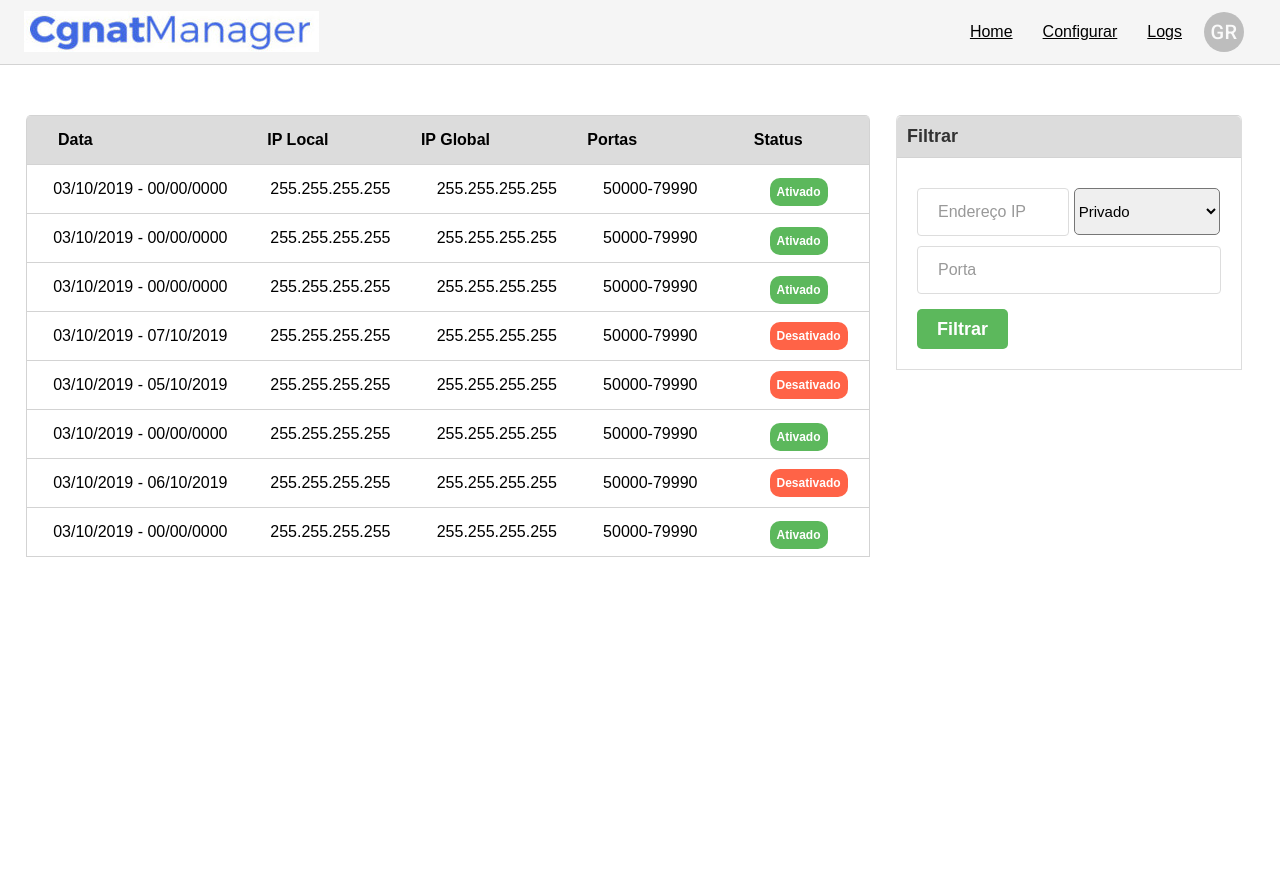
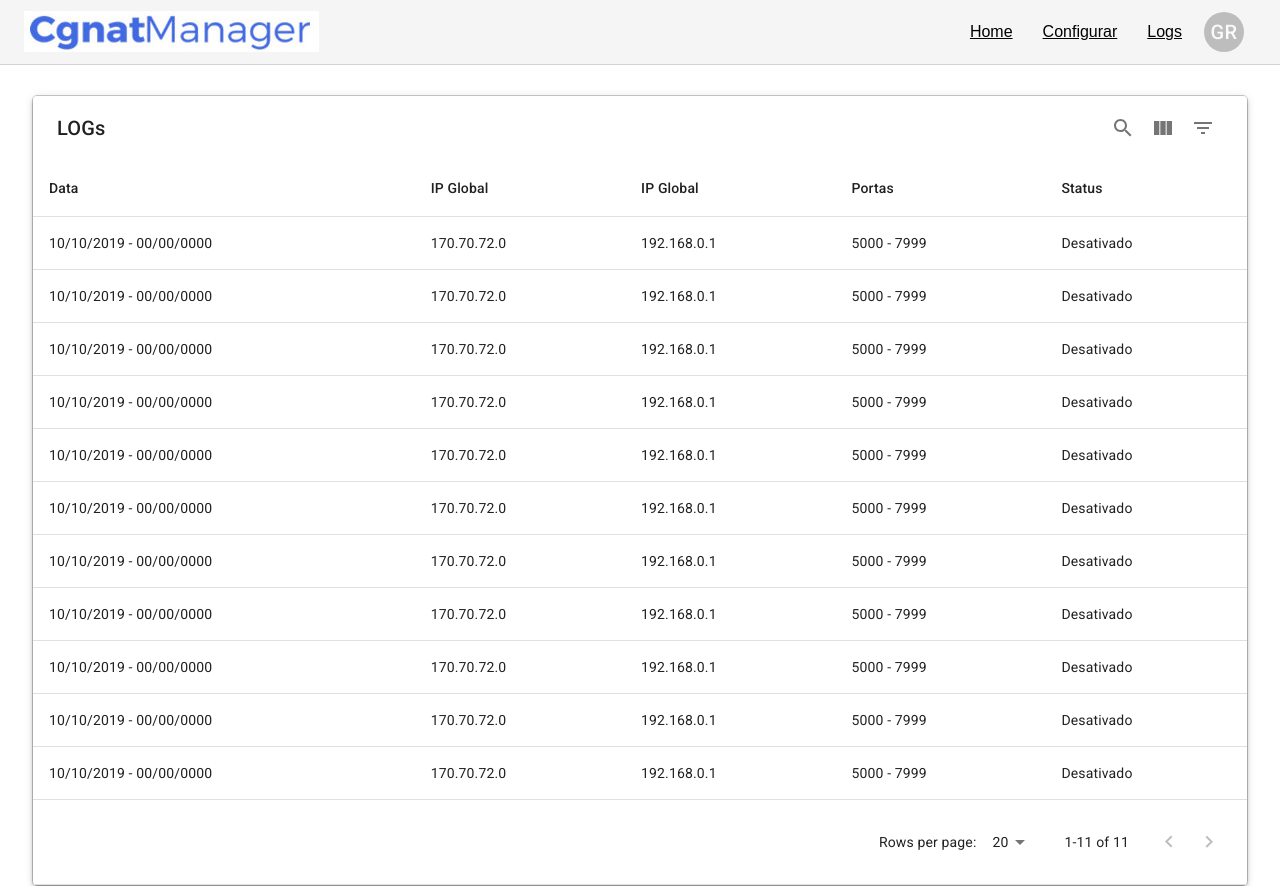
Before and after one commit to gusttavosouza/cgnat-manager, a React (Create React App) app in the folder frontend/: page /logs in a window 1280 px wide. Before the commit the page ends 800 px from the top, so only its background shows below. Built offline with nearby package versions, Linux system fonts and the light colour scheme.

Commit message:
Frontend - ajustado a tela login, adicionado tabela

```diff
--- a/frontend/src/pages/Logs/Log.css
+++ b/frontend/src/pages/Logs/Log.css
@@ -1,195 +1,8 @@
-.container-central .container-datas {
-  width: 66%;
-  border-top: 1px #D3D3D3 solid;
-  margin-left: 2%;
-  border-top-left-radius: 5px;
-  border-top-right-radius: 5px;
+.containerTable {
+  width: 95%;
+  margin-top: 30px;
+  margin-left: 2.5%;
+  border: 1px solid #cccccc;
+  border-radius: 5px;
+  margin-bottom: 30px;
 }
-
-.container-central .container-datas .data{
-  width: 100%;
-
-  padding-top:15px;
-  padding-bottom:15px;
-  padding-right:15px;
-  border-left: 1px #D3D3D3 solid;
-  border-right: 1px #D3D3D3 solid;
-  border-bottom: 1px #D3D3D3 solid;
-
-}
-
-.container-central .container-datas .data strong{
-  font-size: 16px;
-  font-weight: normal;
-  font-family: Arial, Helvetica, sans-serif;
-  margin-left: 20px;
-  margin-right: 20px;
-}
-
-.container-central .container-datas .data-fixa .fixoOne {
-  position: relative;
-  margin-left: 2%;
-  padding-top: 10px;
-  padding-bottom: 10px;
-  padding-left: 10px;
-  padding-right: 149px;
-}
-.container-central .container-datas .data-fixa .fixoTwo {
-  position: absolute;
-  margin-left: 2%;
-}
-.container-central .container-datas .data-fixa .fixoThree {
-  position: absolute;
-  margin-left: 14%
-}
-.container-central .container-datas .data-fixa .fixoFour {
-  position: absolute;
-  margin-left: 27%
-}
-.container-central .container-datas .data-fixa .fixoFive {
-  position: absolute;
-  margin-left: 40%
-}
-
-
-.container-central .container-datas .data .infoOne {
-  position: relative;
-  margin-left: 2%;
-  padding: 10px;
-}
-.container-central .container-datas .data .infoTwo {
-  position: absolute;
-  margin-left: 1%;
-}
-.container-central .container-datas .data .infoThree {
-  position: absolute;
-  margin-left: 14%
-}
-.container-central .container-datas .data .infoFour {
-  position: absolute;
-  margin-left: 27%
-}
-.container-central .container-datas .data .infoFiveAtivado {
-  position: absolute;
-  margin-left: 40%;
-  padding: 7px;
-  margin-top: -2px;
-  color: white;
-  background-color: #5cb85c;
-  border-radius: 10px;
-  font-size: 12px;
-  font-weight: bold
-}
-
-.container-central .container-datas .data .infoFiveDesativado {
-  position: absolute;
-  margin-left: 40%;
-  padding: 7px;
-  margin-top: -5px;
-  color: white;
-  background-color: #FF6347;
-  border-radius: 10px;
-  font-size: 12px;
-  font-weight: bold
-}
-
-.container-central .container-datas .data-fixa{
-  width: 100%;
-  padding-left: 5px;
-  padding-top:15px;
-  padding-bottom:15px;
-  padding-right:15px;
-  border-left: 1px #D3D3D3 solid;
-  border-right: 1px #D3D3D3 solid;
-  border-bottom: 1px #D3D3D3 solid;
-  border-top-left-radius: 5px;
-  border-top-right-radius: 5px;
-  background-color: #DCDCDC
-}
-
-
-
-.container-filter {
-  width: 27%;
-  margin-left: 2%;
-  border-top: 1px solid #d3d3d3;
-  border-top-left-radius: 5px;
-  border-top-right-radius: 5px;
-}
-
-.container-filter  h1{
-  font-size: 18px;
-  font-family: Arial, Helvetica, sans-serif;
-  padding: 10px;
-  border-bottom: 1px solid #d3d3d3;
-  color:#333;
-  background-color: #DCDCDC;
-  border-top-left-radius: 5px;
-  border-top-right-radius: 5px;
-}
-
-.container-filter p {
-  font-family: Arial, Helvetica, sans-serif;
-  font-size: 16px;
-  font-weight: bold;
-  color: #333
-}
-
-.textField {
-  margin-left: 8px;
-  margin-right: 8px;
-  height: 5px;
-}
-
-.container-filter form {
-  padding: 20px;
-}
-
-.container-filter .endereco {
-  width: 50%
-}
-
-.container-filter .porta {
-  width: 100%
-}
-
-.container-filter form input{
-  margin-top: 10px;
-  border: 1px solid #ddd;
-  border-radius: 4px;
-  height: 48px;
-  padding: 0 20px;
-  font-size: 16px;
-  color: #666;
-}
-.container-filter form input::placeholder{
-  color: #999;
-}
-
-.container-filter .selecioneEndereco {
-  height: 47px;
-  margin-left: 5px;
-  width: 48%;
-  font-size: 15px;
-  border-radius:5px
-}
-
-.container-filter .botao {
-  margin-top: 15px;
-  height: 40px;
-  width: 30%;
-  border-radius: 5px;
-  background-color: #5cb85c;
-  border: 0px;
-  color: white;
-  font-size: 18px;
-  font-weight: bold;
-}
-
-.ajusta {
-  border-bottom: 1px solid #ddd;
-  border-right: 1px solid #ddd;
-  border-left: 1px solid #ddd;
-  border-top-left-radius: 5px;
-  border-top-right-radius: 5px;
-}
--- a/frontend/src/pages/Logs/Log.js
+++ b/frontend/src/pages/Logs/Log.js
@@ -1,117 +1,36 @@
-import React from 'react';
+import React, { useState } from 'react';
+import Table from 'mui-datatables';
+
 import Menu from '../../components/Menu/Menu';
+import { tableConfig, columsTable} from './tableConfig';
 import './Log.css';
 
 export default function Logs() {
+
+  const [listLogs, setListLogs] = useState([
+    ["10/10/2019 - 00/00/0000", "170.70.72.0", "192.168.0.1", "5000 - 7999", "Desativado"],
+    ["10/10/2019 - 00/00/0000", "170.70.72.0", "192.168.0.1", "5000 - 7999", "Desativado"],
+    ["10/10/2019 - 00/00/0000", "170.70.72.0", "192.168.0.1", "5000 - 7999", "Desativado"],
+    ["10/10/2019 - 00/00/0000", "170.70.72.0", "192.168.0.1", "5000 - 7999", "Desativado"],
+    ["10/10/2019 - 00/00/0000", "170.70.72.0", "192.168.0.1", "5000 - 7999", "Desativado"],
+    ["10/10/2019 - 00/00/0000", "170.70.72.0", "192.168.0.1", "5000 - 7999", "Desativado"],
+    ["10/10/2019 - 00/00/0000", "170.70.72.0", "192.168.0.1", "5000 - 7999", "Desativado"],
+    ["10/10/2019 - 00/00/0000", "170.70.72.0", "192.168.0.1", "5000 - 7999", "Desativado"],
+    ["10/10/2019 - 00/00/0000", "170.70.72.0", "192.168.0.1", "5000 - 7999", "Desativado"],
+    ["10/10/2019 - 00/00/0000", "170.70.72.0", "192.168.0.1", "5000 - 7999", "Desativado"],
+    ["10/10/2019 - 00/00/0000", "170.70.72.0", "192.168.0.1", "5000 - 7999", "Desativado"],
+  ]);
+
   return (
     <div>
       <Menu />
-      <div className="container-central">
-        <div className="container-datas">
-            <div className="data-fixa">
-              <p>
-                <strong className="fixoOne">Data</strong>
-                <strong className="fixoTwo">IP Local</strong>
-                <strong className="fixoThree">IP Global</strong>
-                <strong className="fixoFour">Portas</strong>
-                <strong className="fixoFive">Status</strong>
-              </p>
-            </div>
-
-            <div className="data">
-              <p>
-                <strong className="infoOne">03/10/2019 - 00/00/0000</strong>
-                <strong className="infoTwo">255.255.255.255</strong>
-                <strong className="infoThree">255.255.255.255</strong>
-                <strong className="infoFour">50000-79990</strong>
-                <strong className="infoFiveAtivado">Ativado</strong>
-              </p>
-            </div>
-            <div className="data">
-              <p>
-                <strong className="infoOne">03/10/2019 - 00/00/0000</strong>
-                <strong className="infoTwo">255.255.255.255</strong>
-                <strong className="infoThree">255.255.255.255</strong>
-                <strong className="infoFour">50000-79990</strong>
-                <strong className="infoFiveAtivado">Ativado</strong>
-              </p>
-            </div>
-            <div className="data">
-              <p>
-                <strong className="infoOne">03/10/2019 - 00/00/0000</strong>
-                <strong className="infoTwo">255.255.255.255</strong>
-                <strong className="infoThree">255.255.255.255</strong>
-                <strong className="infoFour">50000-79990</strong>
-                <strong className="infoFiveAtivado">Ativado</strong>
-              </p>
-            </div>
-            <div className="data">
-              <p>
-                <strong className="infoOne">03/10/2019 - 07/10/2019</strong>
-                <strong className="infoTwo">255.255.255.255</strong>
-                <strong className="infoThree">255.255.255.255</strong>
-                <strong className="infoFour">50000-79990</strong>
-                <strong className="infoFiveDesativado">Desativado</strong>
-              </p>
-            </div>
-            <div className="data">
-              <p>
-                <strong className="infoOne">03/10/2019 - 05/10/2019</strong>
-                <strong className="infoTwo">255.255.255.255</strong>
-                <strong className="infoThree">255.255.255.255</strong>
-                <strong className="infoFour">50000-79990</strong>
-                <strong className="infoFiveDesativado">Desativado</strong>
-              </p>
-            </div>
-            <div className="data">
-              <p>
-                <strong className="infoOne">03/10/2019 - 00/00/0000</strong>
-                <strong className="infoTwo">255.255.255.255</strong>
-                <strong className="infoThree">255.255.255.255</strong>
-                <strong className="infoFour">50000-79990</strong>
-                <strong className="infoFiveAtivado">Ativado</strong>
-              </p>
-            </div>
-            <div className="data">
-              <p>
-                <strong className="infoOne">03/10/2019 - 06/10/2019</strong>
-                <strong className="infoTwo">255.255.255.255</strong>
-                <strong className="infoThree">255.255.255.255</strong>
-                <strong className="infoFour">50000-79990</strong>
-                <strong className="infoFiveDesativado">Desativado</strong>
-              </p>
-            </div>
-            <div className="data">
-              <p>
-                <strong className="infoOne">03/10/2019 - 00/00/0000</strong>
-                <strong className="infoTwo">255.255.255.255</strong>
-                <strong className="infoThree">255.255.255.255</strong>
-                <strong className="infoFour">50000-79990</strong>
-                <strong className="infoFiveAtivado">Ativado</strong>
-              </p>
-            </div>
-
-        </div>
-        <div className="container-filter">
-          <div className="ajusta">
-            <h1>Filtrar</h1>
-          <form>
-            <input
-              placeholder="Endereço IP"
-              className="endereco"
-            />
-            <select className="selecioneEndereco">
-              <option>Privado</option>
-              <option>Público</option>
-            </select>
-            <input
-              placeholder="Porta"
-              className="porta"
-            />
-            <br /><button type="submit" className="botao">Filtrar</button>
-          </form>
-          </div>
-        </div>
+      <div className="containerTable">
+        <Table
+          options={tableConfig}
+          columns={columsTable}
+          data={listLogs}
+          title="LOGs"
+        />
       </div>
     </div>
   );
--- /dev/null
+++ b/frontend/src/pages/Logs/tableConfig.js
@@ -0,0 +1,45 @@
+export const tableConfig = {
+  filterType: "checkbox",
+  pagination: true,
+  sort: false,
+  selectableRows: "none",
+  search: true,
+  download: false,
+  print: false,
+  filter: true,
+  viewColumns: true,
+  rowsPerPage: 20,
+  rowsPerPageOptions: [20,50,100],
+  elevation: 4,
+  textLabels: {
+    body: {
+      noMatch: "Ainda não temos dados a mostrar"
+    },
+    selectedRows: {
+      text: "Item(s) Selecionados"
+    }
+  }
+}
+
+export const columsTable = [
+{
+  name: "LabelData",
+  label: "Data"
+},
+{
+  name: "LabelIpLocal",
+  label: "IP Global"
+},
+{
+  name: "LabelIpGlobal",
+  label: "IP Global"
+},
+{
+  name: "LabelPorts",
+  label: "Portas"
+},
+{
+  name: "LabeStatus",
+  label: "Status"
+}
+];
--- a/frontend/src/pages/Setting/Setting.css
+++ b/frontend/src/pages/Setting/Setting.css
@@ -15,6 +15,7 @@
   border: 1px solid #ddd;
   border-top-left-radius: 5px;
   border-top-right-radius: 5px;
+  padding-bottom: 25px;
 }
 
 .title {
@@ -92,3 +93,15 @@
   margin-left: 7%;
   margin-bottom: -15px
 }
+
+.btnValidar {
+  top: 12px;
+  left: 80%;
+  margin: 8px;
+}
+
+.btnAddValidar {
+  top: 20px;
+  left: 68%;
+  margin: 8px
+}
```
Also changed, not shown: frontend/src/pages/Setting/Setting.js (+39 -4 lines).
